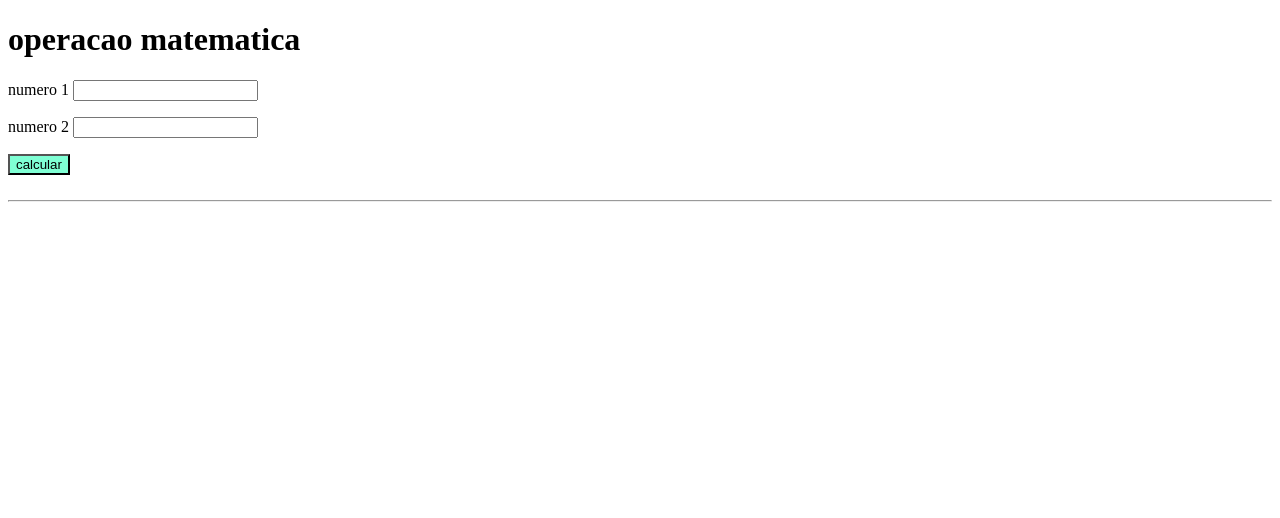
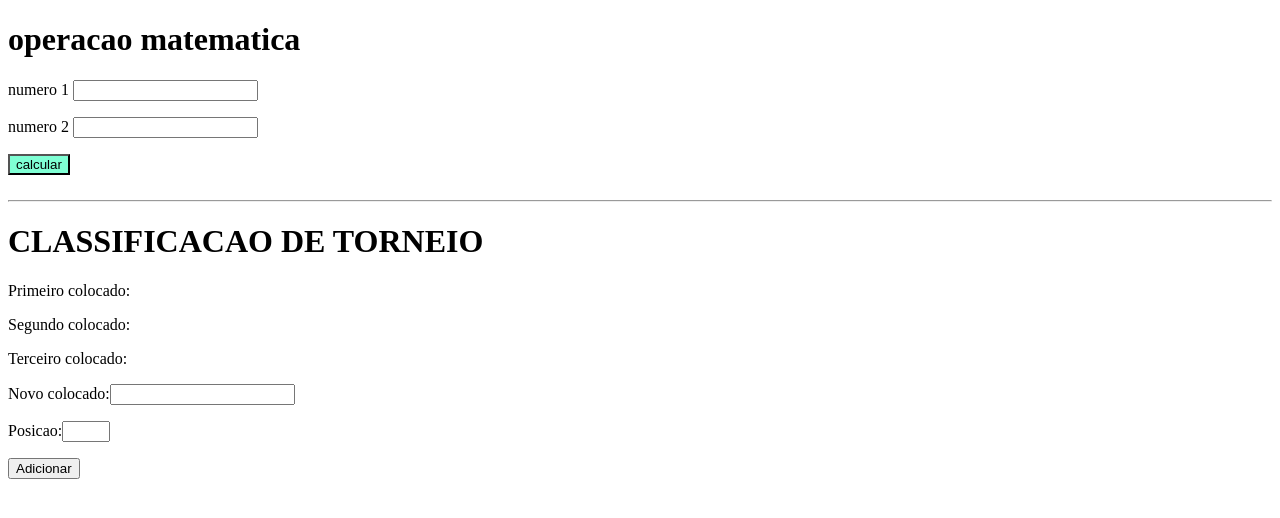
Before and after one commit to EdsonJunior22/Projeto4, a plain HTML site: page index.html in a window 1280 px wide. Drawn offline with Linux system fonts and the light colour scheme.

Commit message:
criando o html de classificacao de torneio

```diff
--- a/index.html
+++ b/index.html
@@ -16,6 +16,14 @@
     <input type="submit" value="calcular" id="calc" onclick="calc()"/>
     <p id="resultado"></p>
     <hr>
+
+    <h1>CLASSIFICACAO DE TORNEIO</h1>
+    <p>Primeiro colocado:<span class="time"></span></p>
+    <p>Segundo colocado:<span class="time"></span></p>
+    <p>Terceiro colocado:<span class="time"></span></p>
+    <p>Novo colocado:<input type="text" id="novo"></p>
+    <p>Posicao:<input type="number" id="posicao" min="1" max="3" /></p>
+    <button onclick="inserir()">Adicionar</button>
     <script src="script.js"></script>
 
 </body>
```
